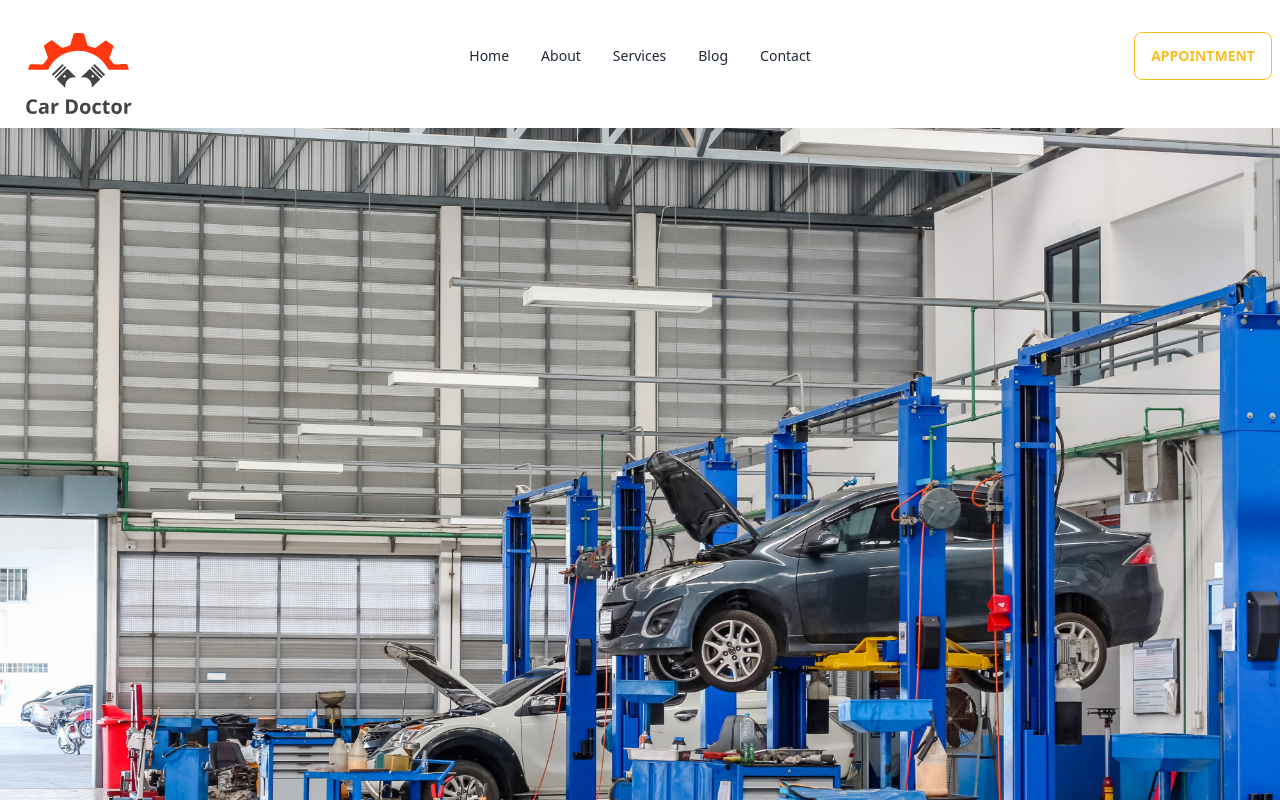
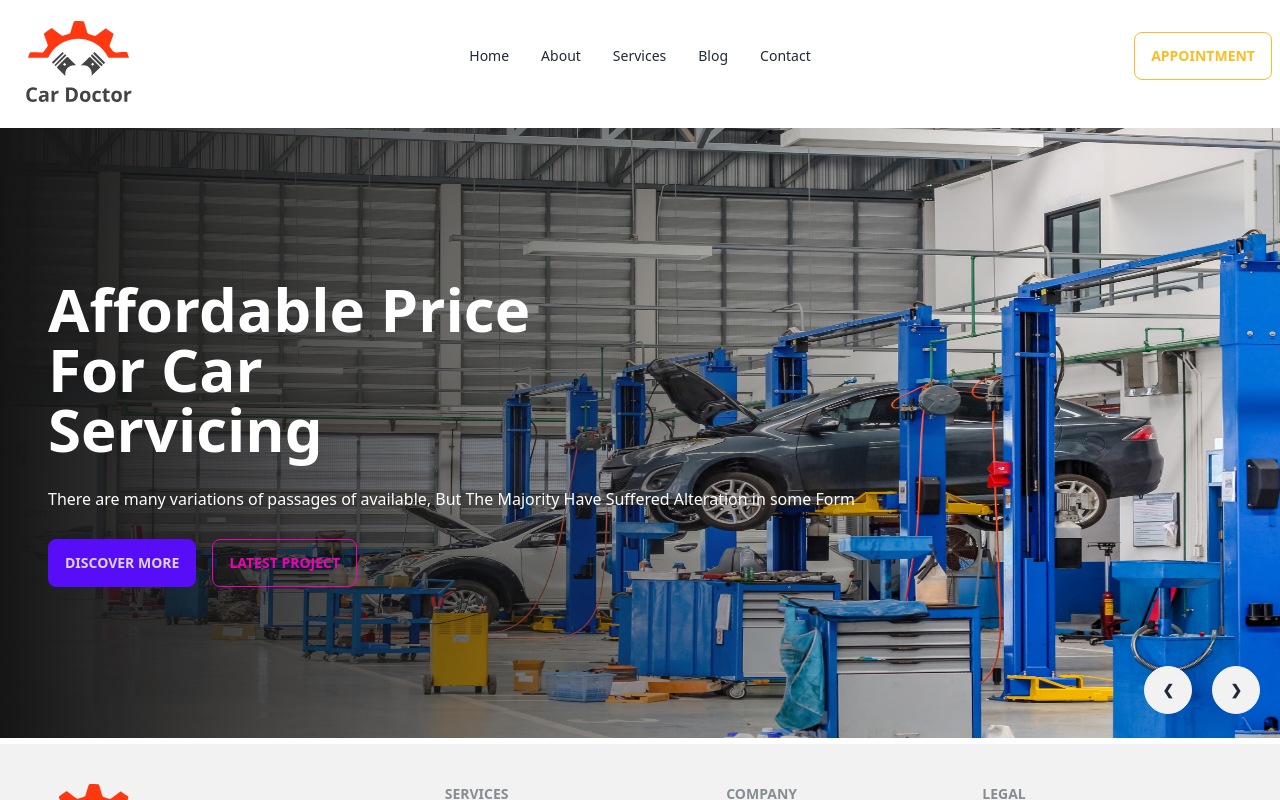
Before and after one commit to rafimd422/coffee-doctor-client, a React (Vite) app: page / in a window 1280 px wide. Shown: the top 800 px of the page. Built offline with nearby package versions, Linux system fonts and the light colour scheme.

Commit message:
styled banner component and added a gradient overlayy

```diff
--- a/src/Pages/Home/Banner/Banner.jsx
+++ b/src/Pages/Home/Banner/Banner.jsx
@@ -2,21 +2,40 @@
 import img2 from '../../../assets/images/banner/3.jpg'
 import img3 from '../../../assets/images/banner/1.jpg'
 import img4 from '../../../assets/images/banner/2.jpg'
-import img5 from '../../../assets/images/banner/5.jpg'
-import img6 from '../../../assets/images/banner/4.jpg'
+
 const Banner = () => {
   return (
-<div className="carousel w-full">
+<div className="carousel w-full max-h-[610px]">
   <div id="slide1" className="carousel-item relative w-full">
     <img src={img1} className="w-full" />
+
+    <div className="absolute flex items-center h-full left-0 bottom-0 bg-gradient-to-r from-[#151515] to-[rgba(21,21,21,0)]">
+    <div className='text-white md:space-y-7 sm:space-y-6 space-y-2 md:pl-12 pl-4'>
+ <h2 className="md:text-6xl sm:text-5xl text-4xl font-bold w-1/2">Affordable Price For Car Servicing</h2>
+ <p>There are many variations of passages of available, But The Majority Have Suffered Alteration in some Form</p>
+ <div className="flex md:gap-4 gap-2 my-2">
+  <button className='btn btn-primary'>Discover More</button>
+  <button className='btn btn-outline btn-secondary'>Latest Project</button>
+ </div>
+    </div>
+    </div>
     <div className="absolute flex justify-end transform -translate-y-1/2 left-5 right-5 bottom-0">
       <a href="#slide4" className="btn btn-circle mr-5">❮</a>
       <a href="#slide2" className="btn btn-circle">❯</a>
     </div>
+
   </div>
   <div id="slide2" className="carousel-item relative w-full">
   <img src={img2} className="w-full" />
+  <div className="absolute flex items-center h-full left-0 bottom-0 bg-gradient-to-r from-[#151515] to-[rgba(21,21,21,0)]">
+    <div className='text-white md:space-y-7 sm:space-y-6 space-y-2 md:pl-12 pl-4'>
+ <h2 className="md:text-6xl sm:text-5xl text-4xl font-bold w-1/2">Affordable Price For Car Servicing</h2>
+ <p>There are many variations of passages of available, <br /> But The Majority Have Suffered Alteration in some Form</p>
+ <div className="flex md:gap-4 gap-2 my-2">
 
+ </div>
+    </div>
+    </div>
   <div className="absolute flex justify-end transform -translate-y-1/2 left-5 right-5 bottom-0">
       <a href="#slide1" className="btn btn-circle mr-5">❮</a>
       <a href="#slide3" className="btn btn-circle">❯</a>
@@ -24,7 +43,13 @@
   </div>
   <div id="slide3" className="carousel-item relative w-full">
   <img src={img3} className="w-full" />
+  <div className="absolute flex items-center h-full left-0 bottom-0 bg-gradient-to-r from-[#151515] to-[rgba(21,21,21,0)]">
+    <div className='text-white md:space-y-7 sm:space-y-6 space-y-2 md:pl-12 pl-4'>
+ <h2 className="md:text-6xl sm:text-5xl text-4xl font-bold w-1/2">Affordable Price For Car Servicing</h2>
+ <p>There are many variations of passages of available, <br /> But The Majority Have Suffered Alteration in some Form</p>
 
+    </div>
+    </div>
   <div className="absolute flex justify-end transform -translate-y-1/2 left-5 right-5 bottom-0">
       <a href="#slide2" className="btn btn-circle mr-5">❮</a>
       <a href="#slide4" className="btn btn-circle">❯</a>
@@ -32,7 +57,15 @@
   </div>
   <div id="slide4" className="carousel-item relative w-full">
   <img src={img4} className="w-full" />
+  <div className="absolute flex items-center h-full left-0 bottom-0 bg-gradient-to-r from-[#151515] to-[rgba(21,21,21,0)]">
+    <div className='text-white md:space-y-7 sm:space-y-6 space-y-2 md:pl-12 pl-4'>
+ <h2 className="md:text-6xl sm:text-5xl text-4xl font-bold w-1/2">Affordable Price For Car Servicing</h2>
+ <p>There are many variations of passages of available, <br /> But The Majority Have Suffered Alteration in some Form</p>
+ <div className="flex md:gap-4 gap-2 my-2">
 
+ </div>
+    </div>
+    </div>
   <div className="absolute flex justify-end transform -translate-y-1/2 left-5 right-5 bottom-0">
       <a href="#slide3" className="btn btn-circle mr-5">❮</a>
       <a href="#slide1" className="btn btn-circle">❯</a>
--- a/src/Pages/Shared/Navbar.jsx
+++ b/src/Pages/Shared/Navbar.jsx
@@ -21,7 +21,7 @@
 {navItems}
       </ul>
     </div>
-    <Link className="btn btn-ghost normal-case text-xl">
+    <Link className="btn btn-ghost normal-case text-xl -mt-6">
         <img src={Logo} alt="Logo" />
     </Link>
   </div>
```
